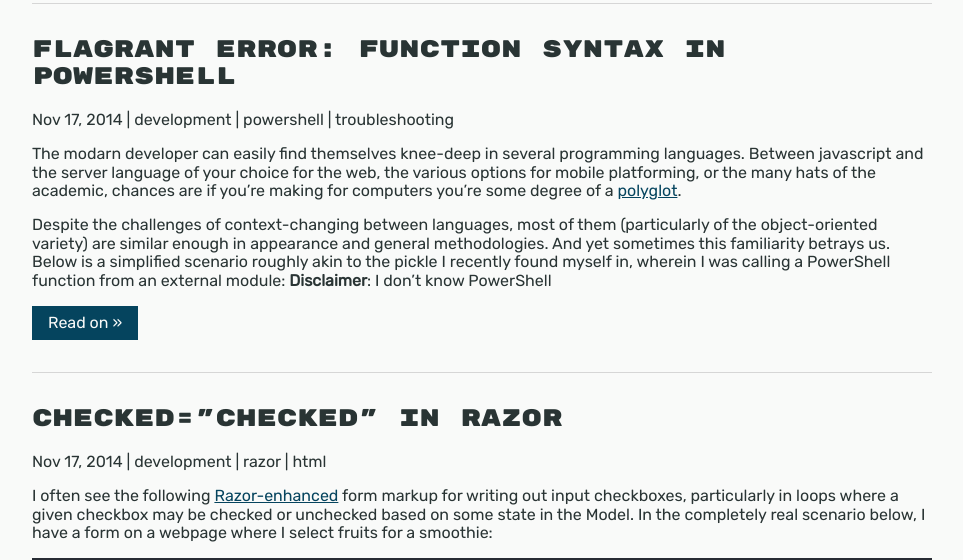
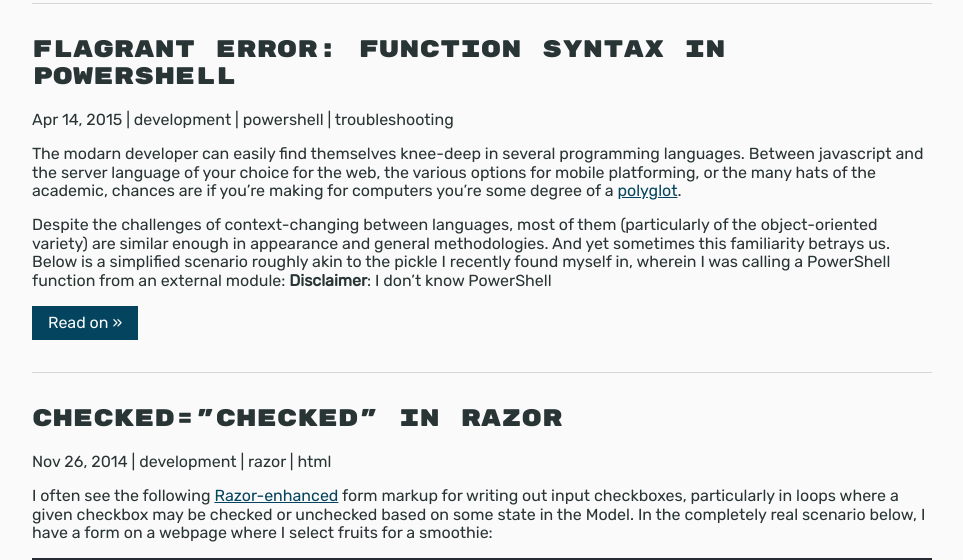
Before and after one commit to pmcvtm/pmcvtm.com, a Jekyll site: the page built from index.html, in a window 1280 px wide. Shown: the part 698-1258 px from the top of the page, without its empty margins (158-1121 px from the left). Built offline with Jekyll 4.4.1, drawn with Linux system fonts in a browser that asks for light colours; nearby versions of some CDN libraries; the list of posts is cut into pages by our own code.

Commit message:
fix incorrect post dates

```diff
--- a/_posts/2014-11-26-checked-equals-checked-in-razor.md
+++ b/_posts/2014-11-26-checked-equals-checked-in-razor.md
@@ -1,7 +1,7 @@
 ---
 layout: post
 title:  "Checked=\"checked\" in Razor"
-date:   2014-11-17 08:03:00 -0600
+date:   2014-11-26 08:03:00 -0600
 category: nerds
 tags: development razor html
 ---
--- a/_posts/2015-04-14-flagrant-error-function-syntax-in-powershell.md
+++ b/_posts/2015-04-14-flagrant-error-function-syntax-in-powershell.md
@@ -1,7 +1,7 @@
 ---
 layout: post
 title:  "Flagrant Error: Function Syntax In PowerShell"
-date:   2014-11-17 09:15:00 -0600
+date:   2015-04-14 09:15:00 -0600
 category: nerds
 tags: development powershell troubleshooting
 ---
```
